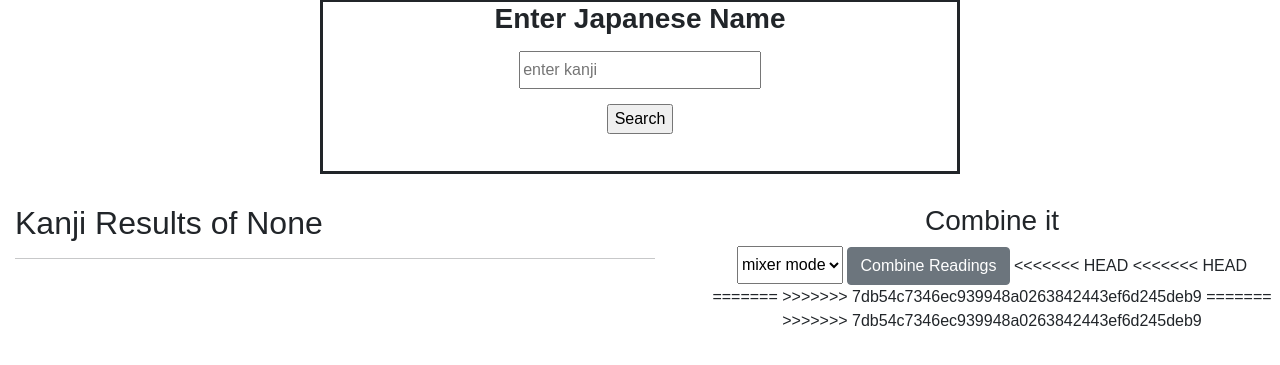
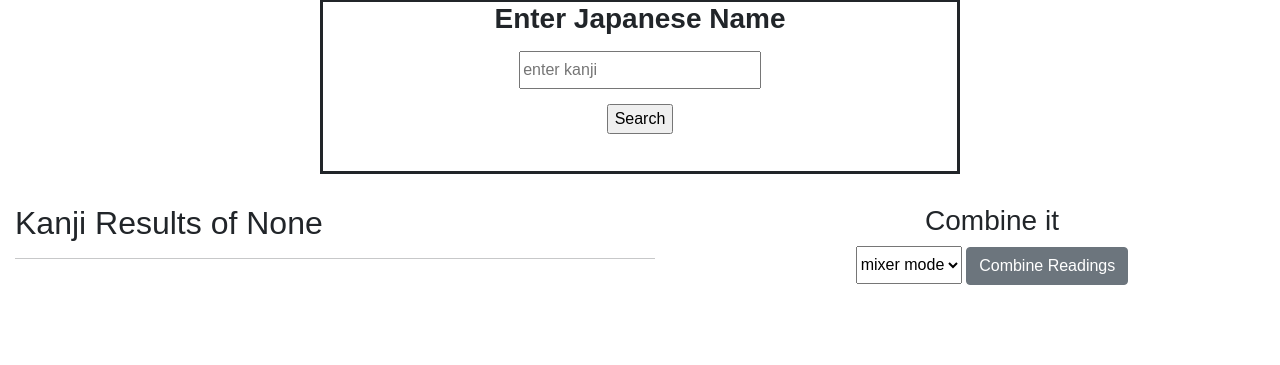
Before and after one commit to zakyabdurrahman/nanori, a Flask app: page /search in a window 1280 px wide. Shown: the part 87-452 px from the top of the page. Run offline with Flask 2, Linux system fonts and the light colour scheme; some libraries are stand-ins or nearby versions; some web fonts are replaced.

Commit message:
remove git lines

```diff
--- a/templates/search.html
+++ b/templates/search.html
@@ -28,15 +28,7 @@
       <option value="on-kun">On-Kun</option>
     </select>
     <button class="btn btn-secondary" id="submitmixer">Combine Readings</button>
-<<<<<<< HEAD
-<<<<<<< HEAD
 
-=======
-
->>>>>>> 7db54c7346ec939948a0263842443ef6d245deb9
-=======
-
->>>>>>> 7db54c7346ec939948a0263842443ef6d245deb9
     <div class="textc" id="combineDisplay">
 
     </div>
```
